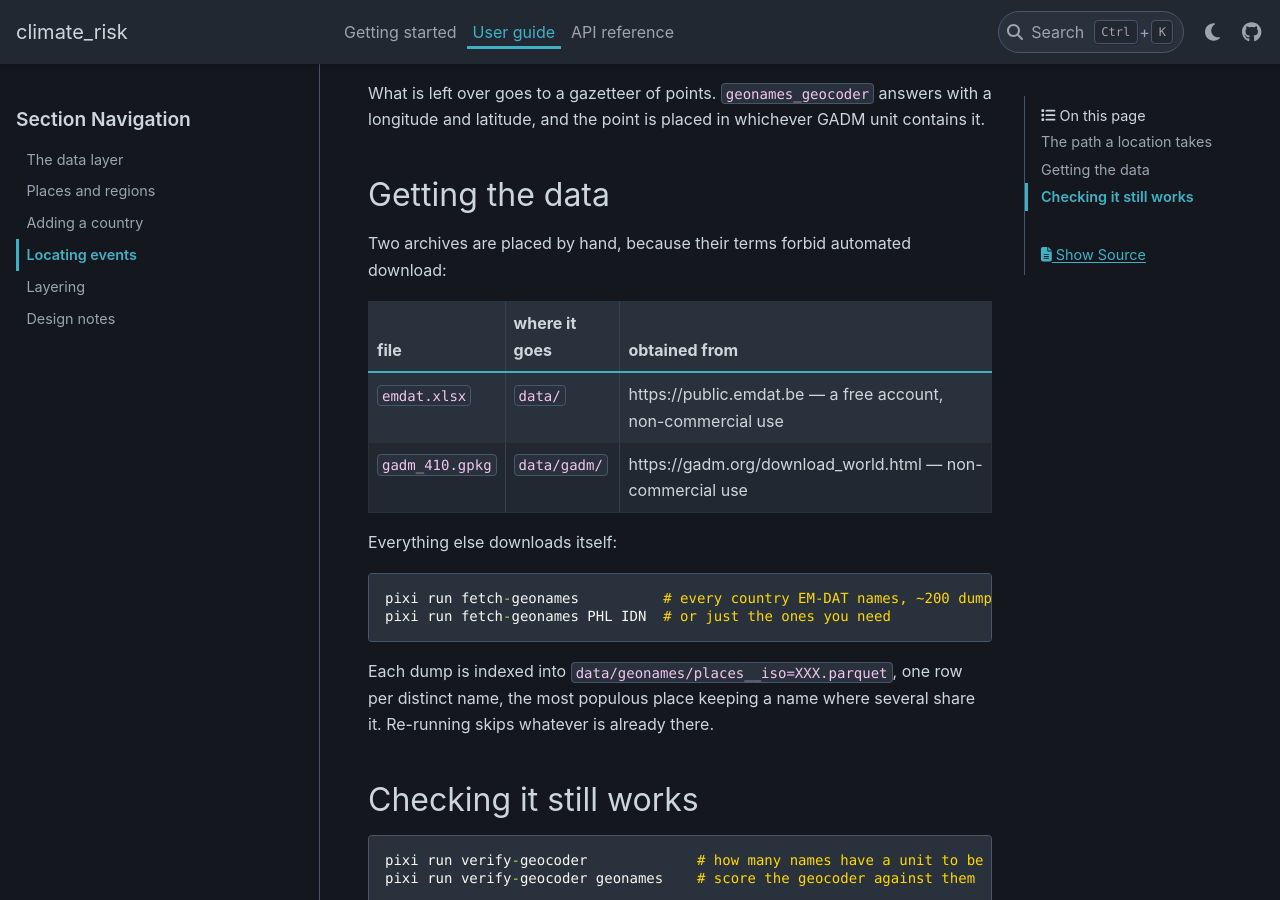
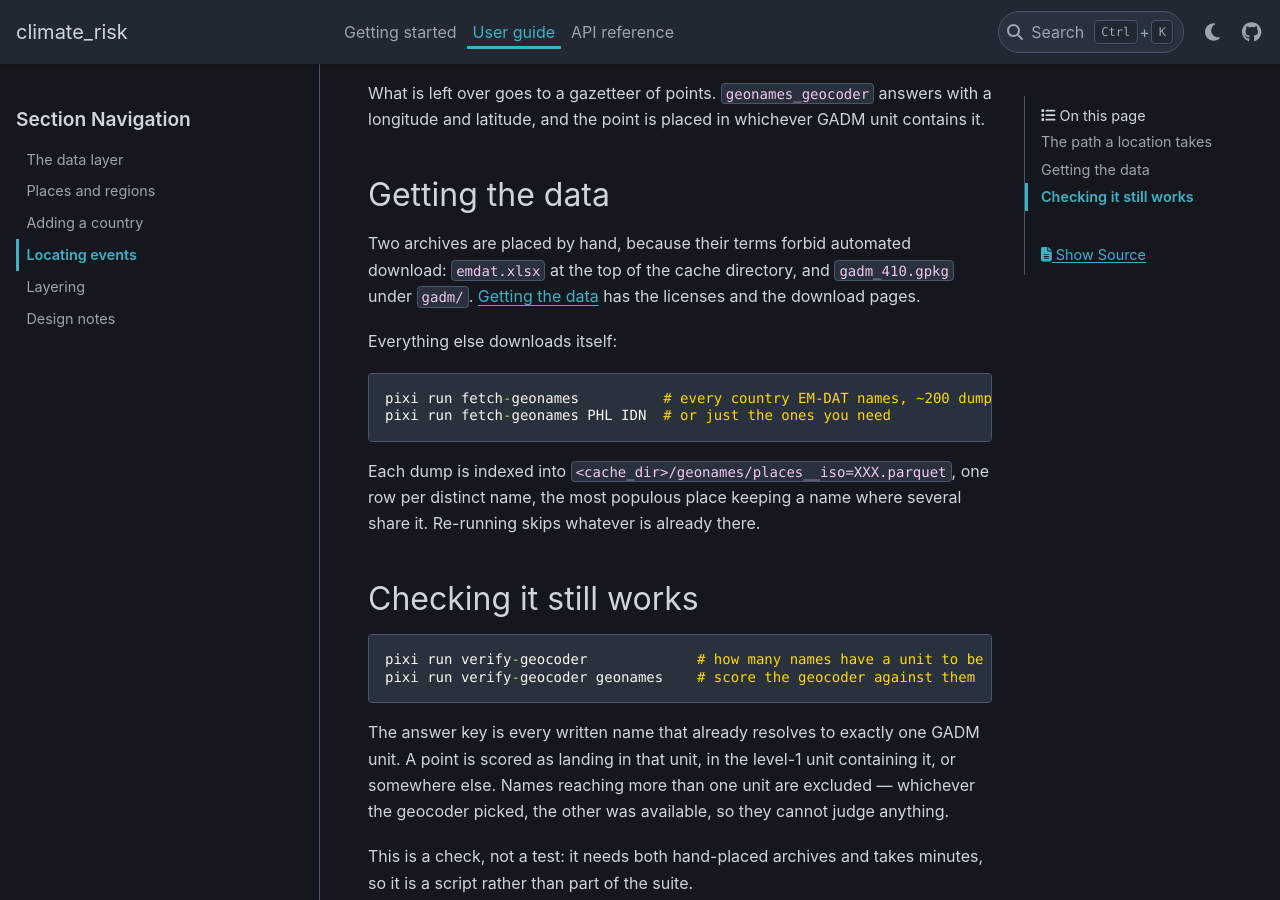
Before and after one commit to jessegrabowski/laos-climate-change, a Sphinx documentation site: the page built from docs/source/user_guide/locating-events.md, in a window 1280 px wide and 900 px high, scrolled down 841 px. Built offline with Sphinx 7.4.7 and the PyData theme 0.15.4, drawn with Linux system fonts in a browser that asks for light colours.

Commit message:
Fold the country and event-location guides into the user guide

````diff
--- a/docs/source/user_guide/locating-events.md
+++ b/docs/source/user_guide/locating-events.md
@@ -33,12 +33,9 @@
 
 ## Getting the data
 
-Two archives are placed by hand, because their terms forbid automated download:
-
-| file | where it goes | obtained from |
-|---|---|---|
-| `emdat.xlsx` | `data/` | https://public.emdat.be — a free account, non-commercial use |
-| `gadm_410.gpkg` | `data/gadm/` | https://gadm.org/download_world.html — non-commercial use |
+Two archives are placed by hand, because their terms forbid automated download: `emdat.xlsx` at the
+top of the cache directory, and `gadm_410.gpkg` under `gadm/`. [Getting the
+data](../get_started/data.rst) has the licenses and the download pages.
 
 Everything else downloads itself:
 
@@ -47,9 +44,9 @@
 pixi run fetch-geonames PHL IDN  # or just the ones you need
 ```
 
-Each dump is indexed into `data/geonames/places__iso=XXX.parquet`, one row per distinct name, the
-most populous place keeping a name where several share it. Re-running skips whatever is already
-there.
+Each dump is indexed into `<cache_dir>/geonames/places__iso=XXX.parquet`, one row per distinct
+name, the most populous place keeping a name where several share it. Re-running skips whatever is
+already there.
 
 ## Checking it still works
 
````
Also changed, not shown: docs/source/user_guide/adding-a-country.md (+5 -0 lines).
